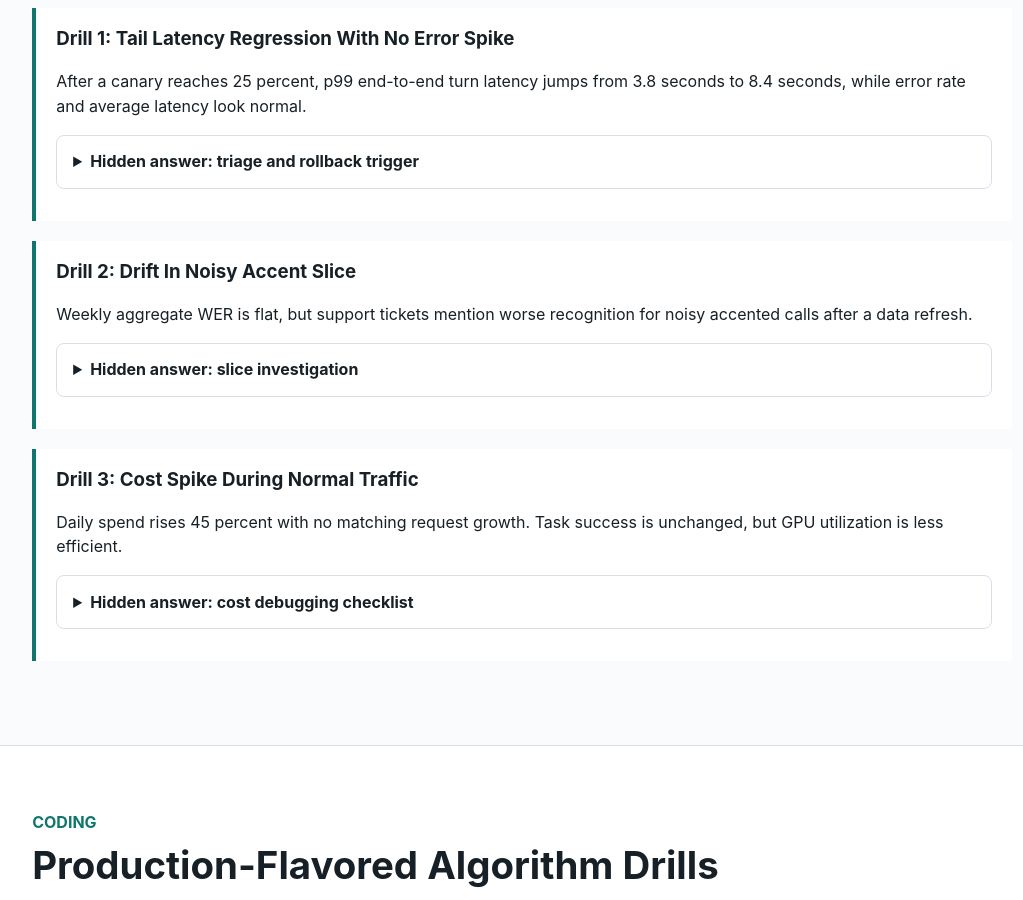
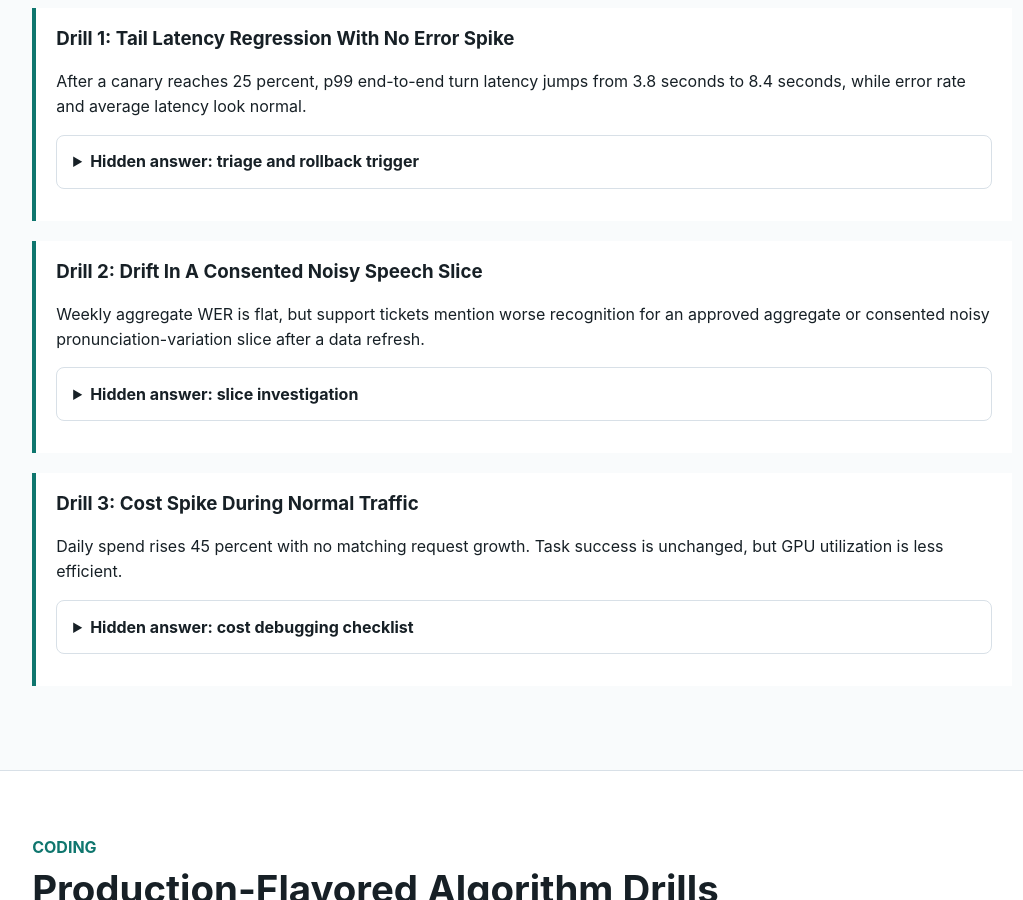
Before and after one commit to kennethli319/kennethli319.github.io, a Jekyll site: the page audio-text-ml-course/lessons/speech-serving-scaling-reliability-exam.html, which Jekyll copies as it is, in a window 1280 px wide and 900 px high, scrolled down 3224 px. Shown: the whole window, without its empty margins (19-1042 px from the left). Built offline with Jekyll 4.4.1, drawn with Linux system fonts in a browser that asks for light colours.

Commit message:
Update speech serving exam privacy wording

```diff
--- a/audio-text-ml-course/lessons/speech-serving-scaling-reliability-exam.html
+++ b/audio-text-ml-course/lessons/speech-serving-scaling-reliability-exam.html
@@ -192,7 +192,8 @@
             policy on WER/CER slices, first partial latency, abandonment,
             downstream task success, and cost per successful minute. Failure
             modes include biased routing, stale noise classifiers, retry loops,
-            and silently routing rare accents to the wrong model.
+            and silently routing approved aggregate or consented pronunciation
+            variation slices to the wrong model.
           </p>
         </details>
       </article>
@@ -248,21 +249,23 @@
       </article>
 
       <article class="prompt">
-        <h3>Drill 2: Drift In Noisy Accent Slice</h3>
+        <h3>Drill 2: Drift In A Consented Noisy Speech Slice</h3>
         <p>
           Weekly aggregate WER is flat, but support tickets mention worse
-          recognition for noisy accented calls after a data refresh.
+          recognition for an approved aggregate or consented noisy
+          pronunciation-variation slice after a data refresh.
         </p>
         <details class="qa">
           <summary>Hidden answer: slice investigation</summary>
           <p>
-            Compare slice-level WER, entity error rate, endpointing errors,
-            partial churn, and downstream task success before and after the
-            refresh. Audit labeling mix, augmentation, sample weights, language
-            detection, and test-set leakage. Mitigate by routing the slice to
-            the last good model or raising confidence thresholds. Add active
-            learning coverage checks, label audit gates, and drift monitors for
-            the affected slice.
+            Compare privacy-approved slice-level WER, entity error rate,
+            endpointing errors, partial churn, and downstream task success
+            before and after the refresh. Audit labeling mix, augmentation,
+            sample weights, language detection, consent or aggregation policy,
+            and test-set leakage. Mitigate by routing the slice to the last
+            good model or raising confidence thresholds. Add active learning
+            coverage checks, label audit gates, and drift monitors for the
+            affected approved aggregate or consented slice.
           </p>
         </details>
       </article>
```
